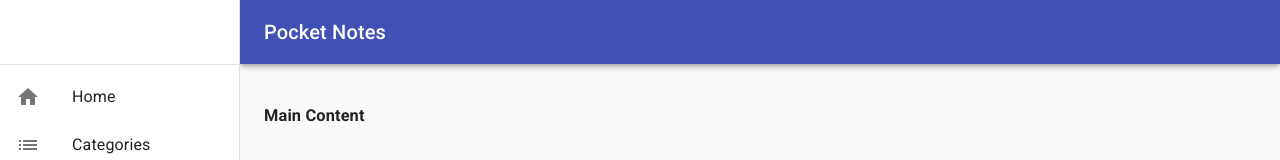
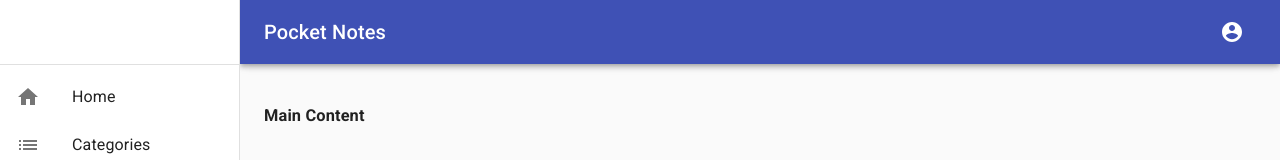
Before and after one commit to wparks08/pocket-notes, a React (Create React App) app in the folder client/: page / in a window 1280 px wide. Shown: the top 160 px of the page. Built offline with nearby package versions, Linux system fonts and the light colour scheme.

Commit message:
add basic (non-functional) user menu to layout

```diff
--- a/client/src/components/Topbar/index.js
+++ b/client/src/components/Topbar/index.js
@@ -6,6 +6,7 @@ import MenuIcon from "@material-ui/icons/Menu";
 import IconButton from "@material-ui/core/IconButton";
 import Typography from "@material-ui/core/Typography";
 import { drawerWidth } from "../../config";
+import UserMenu from "../UserMenu";
 
 const useStyles = makeStyles(theme => ({
     appBar: {
@@ -19,6 +20,9 @@ const useStyles = makeStyles(theme => ({
         [theme.breakpoints.up("sm")]: {
             display: "none"
         }
+    },
+    title: {
+        flexGrow: 1
     }
 }));
 
@@ -37,9 +41,10 @@ function Topbar(props) {
                 >
                     <MenuIcon />
                 </IconButton>
-                <Typography variant="h6" noWrap>
+                <Typography variant="h6" noWrap className={classes.title}>
                     Pocket Notes
                 </Typography>
+                <UserMenu />
             </Toolbar>
         </AppBar>
     );
--- /dev/null
+++ b/client/src/components/UserMenu/index.js
@@ -0,0 +1,50 @@
+import React, { useState } from "react";
+import { makeStyles } from "@material-ui/core/styles";
+import IconButton from "@material-ui/core/IconButton";
+import AccountCircle from "@material-ui/icons/AccountCircle";
+import { Menu } from "@material-ui/core";
+import MenuItem from "@material-ui/core/MenuItem";
+import Divider from "@material-ui/core/Divider";
+
+const useStyles = makeStyles(theme => ({
+    root: {
+        display: "flex"
+    }
+}));
+
+function UserMenu() {
+    const classes = useStyles();
+    const [anchorEl, setAnchorEl] = useState(null);
+    const open = Boolean(anchorEl);
+
+    const handleMenu = event => {
+        setAnchorEl(event.currentTarget);
+    };
+
+    const handleClose = () => {
+        setAnchorEl(null);
+    };
+
+    return (
+        <>
+            <IconButton onClick={handleMenu} color="inherit">
+                <AccountCircle />
+            </IconButton>
+            <Menu
+                anchorEl={anchorEl}
+                anchorOrigin={{ vertical: "bottom", horizontal: "left" }}
+                keepMounted
+                transformOrigin={{ vertical: "top", horizontal: "right" }}
+                open={open}
+                onClose={handleClose}
+            >
+                <MenuItem>Profile</MenuItem>
+                <MenuItem>Settings</MenuItem>
+                <Divider />
+                <MenuItem>Sign Out</MenuItem>
+            </Menu>
+        </>
+    );
+}
+
+export default UserMenu;
```
Also changed, not shown: 2 other files (tests, documents, lock files or other folders).
